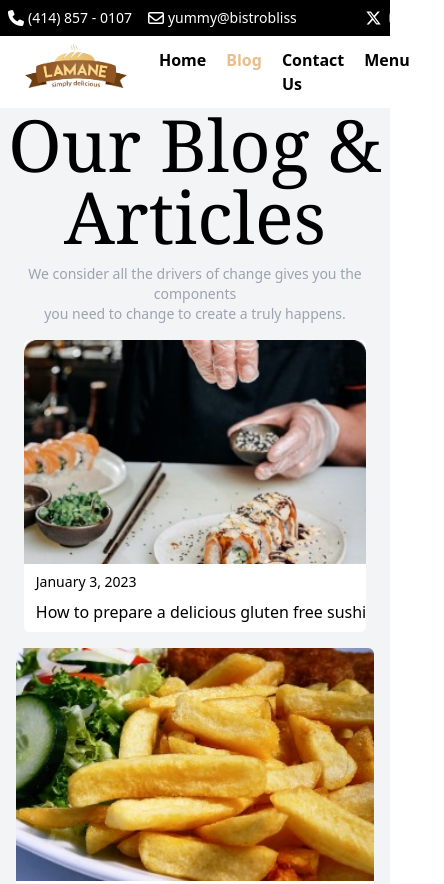
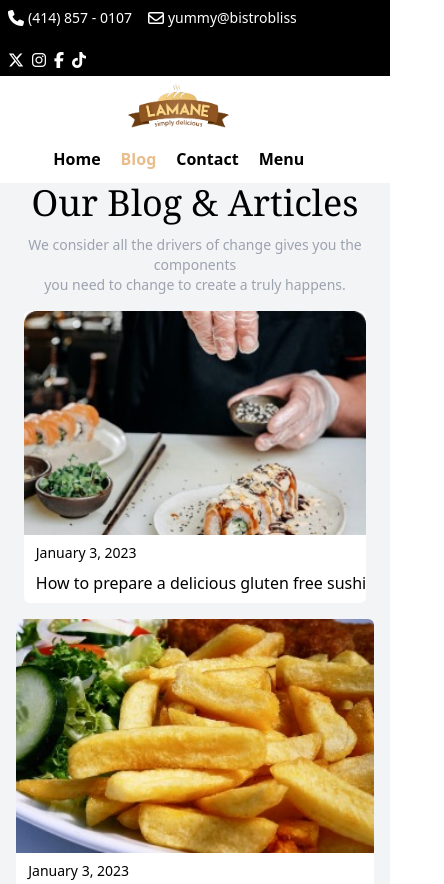
Before and after one commit to BLESSI-K/Lamane-backery-shop, a plain HTML site: page blog.html in a window 390 px wide. Shown: the top 884 px of the page, 444 px wide, since content can reach past the window. Drawn offline with nearby package versions, Linux system fonts and the light colour scheme.

Commit message:
added mobl

```diff
--- a/blog.html
+++ b/blog.html
@@ -8,8 +8,8 @@
     <title>Blog</title>
     <body>
         <header>
-            <div class="head_1 flex gap-2 bg-black text-white">
-              <div class="flex w-11/12">
+            <div class="head_1 flex gap-2 bg-black text-white lg:flex-row flex-col">
+              <div class="flex w-11/12 ">
                 <div class="flex gap-1 items-center p-2">
                   <span><i class="fa-solid fa-phone"></i></span>
                   <p class="text-sm">(414) 857 - 0107</p>
@@ -30,17 +30,17 @@
               </div>
             </div>
 
-            <div class="flex flex-col items-center ">
-                <div class="flex flex-row w-11/12 items-center">
-                   <div class="flex w-1/2">
+            <div class="flex lg:flex-col flex-row items-center ">
+                <div class="flex lg:flex-row flex-col w-11/12 items-center">
+                   <div class="flex lg:w-1/2 w-1/3 ">
                      <img src="./img/her-1.png" alt="" height="120px" width="120px">
                    </div>
 
                    <div class="flex w-1/2 items-center  justify-center">
-                     <ul class="flex gap-5">
+                     <ul class="flex gap-5 pb-3" >
                   <li><a class="text-md font-semibold" href="./index.html">Home</a></li>
                   <li><a class="text-md font-semibold main-colo" href="">Blog</a></li>
-                  <li><a class="text-md font-semibold" href="./contact.html">Contact Us</a></li>
+                  <li><a class="text-md font-semibold" href="./contact.html">Contact</a></li>
                   <li><a class="text-md font-semibold" href="./menu.html">Menu</a></li>
                 </ul>
             </div>
@@ -51,7 +51,7 @@
 
         <main class="flex bg-gray-100 pb-3 w-full justify-center items-center flex-col">
             <div class="flex flex-col justify-center items-center">
-                <p class="text-7xl font-serif text-center mb-3"> Our Blog & Articles<div class="flex flex-col">
+                <p class="lg:text-7xl text-4xl font-serif text-center mb-3"> Our Blog & Articles<div class="flex flex-col">
                 <span class="flex lg:text-md text-sm text-center text-gray-400 ">
                     We consider all the drivers of change gives you the components <br> you need to change to create a truly happens.
                 </span>
```
Also changed, not shown: index.html (+4 -4 lines).
